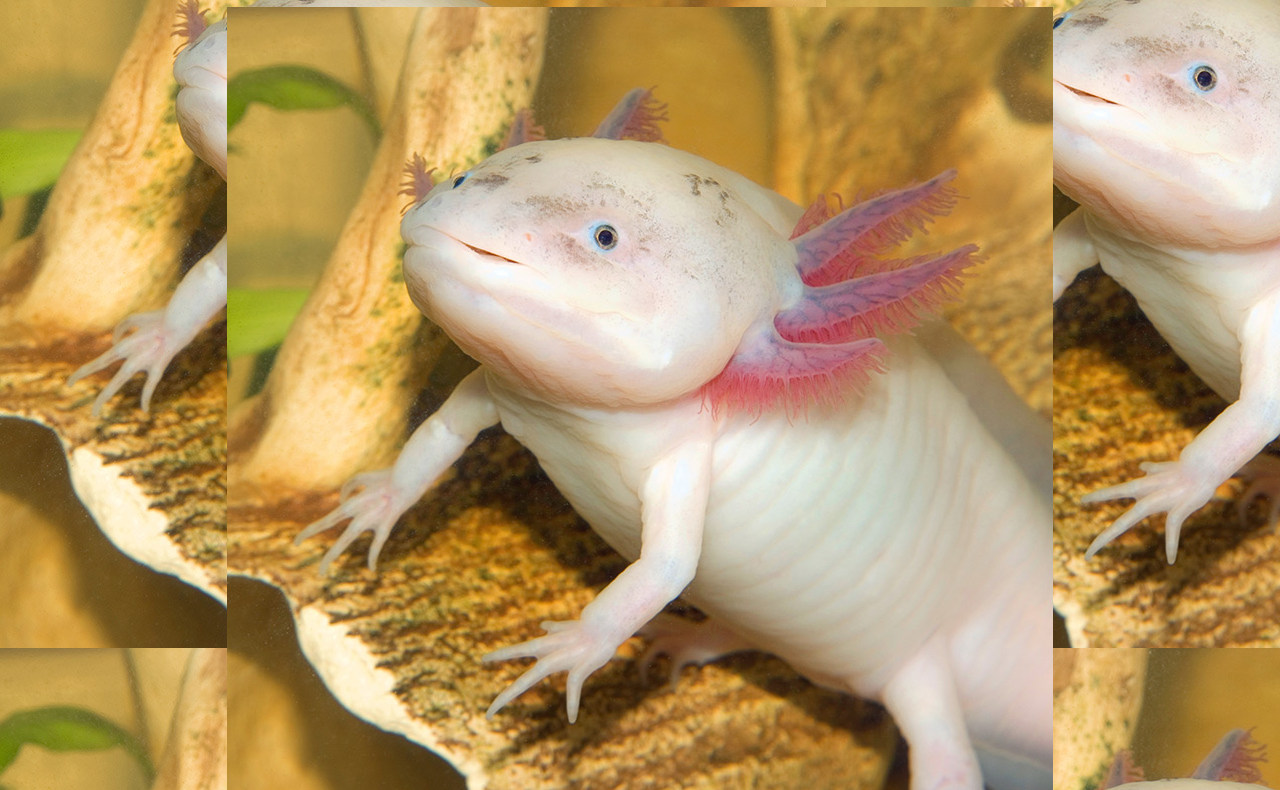
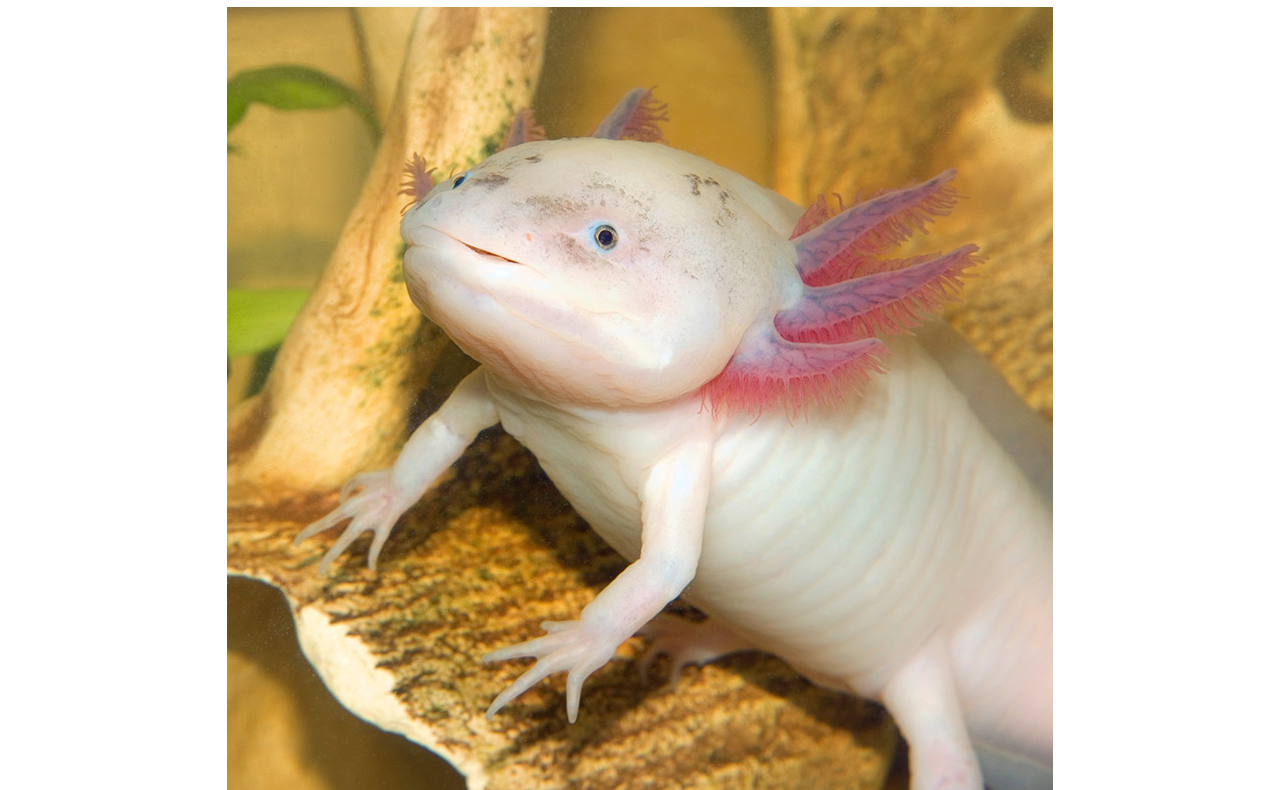
Before and after one commit to ExplodingCB/Nerd9000.com, a plain HTML site: page church.html in a window 1280 px wide. Shown: the part 152-942 px from the top of the page. Drawn offline with Linux system fonts and the light colour scheme.

Commit message:
Update church.html

```diff
--- a/church.html
+++ b/church.html
@@ -1,5 +1,3 @@
-<Body background="cutelotl.jpg">
-
 <html>
   <head>
     <title>Mainpage</title>
```
